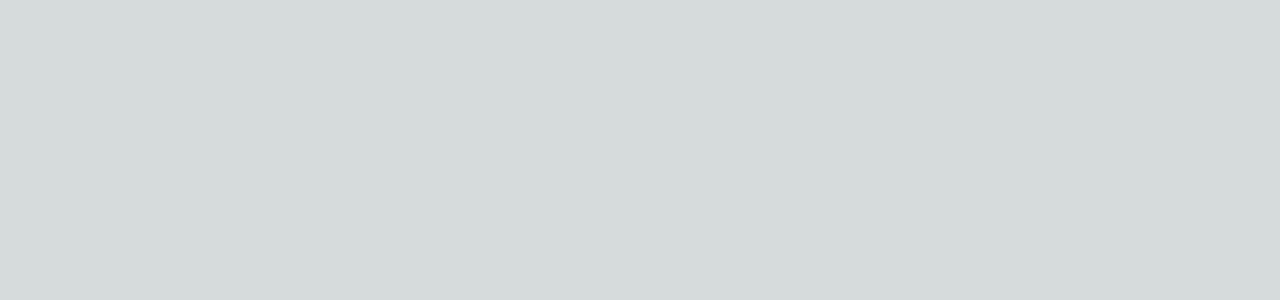
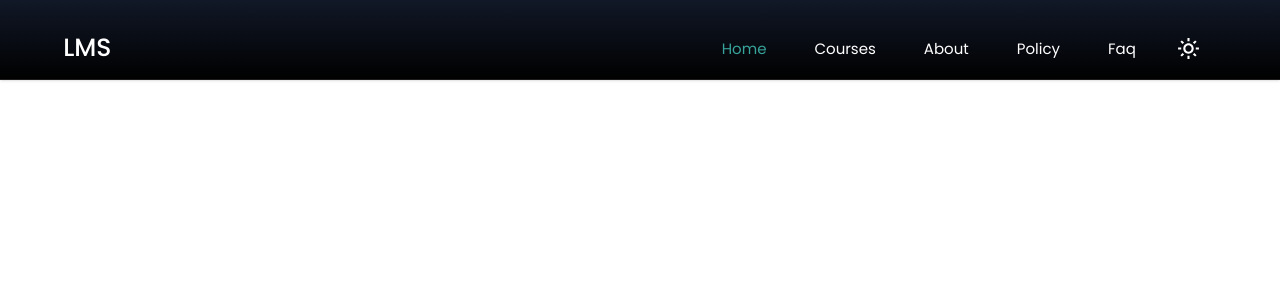
Before and after one commit to sanketbagad/lms, a Next.js app: page / in a window 1280 px wide. Shown: the top 300 px of the page. Built offline with nearby package versions, Linux system fonts and the light colour scheme.

Commit message:
Header Section

```diff
--- /dev/null
+++ b/app/_components/Header.tsx
@@ -0,0 +1,57 @@
+"use client";
+import Link from "next/link";
+import React, { FC, useState } from "react";
+import NavItems from "../utils/NavItems";
+import { ThemeSwitcher } from "../utils/ThemeSwitcher";
+
+type Props = {
+  open: boolean;
+  setOpen: (open: boolean) => void;
+  activeItem: number;
+};
+
+const Header: FC<Props> = (props) => {
+  const [active, setActive] = useState(false);
+  const [openSidebar, setOpenSidebar] = useState(false);
+
+  if (typeof window !== "undefined") {
+    window.addEventListener("scroll", () => {
+      if (window.scrollY > 80) {
+        setActive(true);
+      } else {
+        setActive(false);
+      }
+    });
+  }
+  return (
+    <div className="w-full relative">
+      <div
+        className={`${
+          active
+            ? "dark:bg-opacity-50 dark:bg-gradient-to-b dark:from-gray-900 dark:to-black fixed top-0 left-0 w-full h-[80px] z-[80] border-b dark:border-[#ffffff1c] transition duration-500"
+            : "w-full border-b dark:border-[#ffffff1c] h-[80px] z-[80] dark:shadow"
+        }`}
+      >
+        <div className="w-[95%] 800px:w-[92%] m-auto py-2 h-full">
+          <div className="w-full flex justify-between items-center h-[80px] p-3">
+            <div>
+              <Link
+                href="/"
+                className="text-[25px] font-Poppins font-[500] text-black dark:text-white"
+              >
+                LMS
+              </Link>
+            </div>
+
+            <div className="flex items-center">
+                <NavItems activeItem={props.activeItem} isMobile={false} />
+                <ThemeSwitcher />
+            </div>
+          </div>
+        </div>
+      </div>
+    </div>
+  );
+};
+
+export default Header;
--- a/app/globals.css
+++ b/app/globals.css
@@ -18,12 +18,35 @@
 
 body {
   color: rgb(var(--foreground-rgb));
-  background: linear-gradient(
-      to bottom,
-      transparent,
-      rgb(var(--background-end-rgb))
-    )
-    rgb(var(--background-start-rgb));
+  .hero_animation {
+    background-image: linear-gradient(
+      147.7deg,
+      hsla(239 76%, 53%, 0.456) 10.41%,
+      hsla(0 0%, 100%, 0) 89.25%
+    );
+    animation: changeBackgroundColor 8s infinite alternate;
+  }
+
+  @keyframes changeBackgroundColor {
+    0% {
+      opacity: 1;
+    }
+    16.67% {
+      opacity: 0.9;
+    }
+    33.33% {
+      opacity: 0.8;
+    }
+    50% {
+      opacity: 0.7;
+    }
+    66.67% {
+      opacity: 0.6;
+    }
+    83.33% {
+      opacity: 0.5;
+    }
+  }
 }
 
 @layer utilities {
--- a/app/layout.tsx
+++ b/app/layout.tsx
@@ -1,13 +1,19 @@
 import type { Metadata } from "next";
-import { Inter } from "next/font/google";
+import { Poppins, Josefin_Sans } from "next/font/google";
 import "./globals.css";
+import { ThemeProvider } from "./utils/theme-provider";
 
-const inter = Inter({ subsets: ["latin"] });
+const poppins = Poppins({
+  subsets: ["latin"],
+  weight: ["400", "500", "600", "700"],
+  variable: "--font-Poppins",
+});
 
-export const metadata: Metadata = {
-  title: "LMS - By Sanket Bagad",
-  description: "Generated by create next app",
-};
+const josefin = Josefin_Sans({
+  subsets: ["latin"],
+  weight: ["400", "500", "600", "700"],
+  variable: "--font-Josefin",
+});
 
 export default function RootLayout({
   children,
@@ -16,7 +22,11 @@ export default function RootLayout({
 }>) {
   return (
     <html lang="en">
-      <body className={inter.className}>{children}</body>
+      <body className={`${poppins.variable} ${josefin.variable} !bg-white dark:bg-gradient-to-b dark:from-gray-900 bg-no-repeat dark:to-black duration-300` }>
+        <ThemeProvider attribute="class" defaultTheme="dark" enableSystem>
+          {children}
+        </ThemeProvider>
+      </body>
     </html>
   );
 }
--- a/app/page.tsx
+++ b/app/page.tsx
@@ -2,18 +2,22 @@
 
 import { FC, useState } from "react";
 import Heading from "./utils/Heading";
+import Header from "./_components/Header";
 
 interface Props {}
 
 const Page: FC<Props> = (props) => {
+  const [open, setOpen] = useState(false);
+  const [activeItem, setActiveItem] = useState(0);
   return (
-    <div>
+    <>
       <Heading
         title="LMS - By Sanket Bagad"
         description="LMS- is a Learning Management System"
         keywords="LMS, Learning Management System"
       />
-    </div>
+      <Header open={open} setOpen={setOpen} activeItem={activeItem} />
+    </>
   );
 };
 
--- /dev/null
+++ b/app/utils/NavItems.tsx
@@ -0,0 +1,71 @@
+import Link from "next/link";
+import React from "react";
+
+type Props = {
+  activeItem: number;
+  isMobile: boolean;
+};
+
+const navItemsData = [
+  {
+    name: "Home",
+    path: "/",
+  },
+  {
+    name: "Courses",
+    path: "/courses",
+  },
+  {
+    name: "About",
+    path: "/about",
+  },
+  {
+    name: "Policy",
+    path: "/policy",
+  },
+  {
+    name: "Faq",
+    path: "/faq",
+  },
+];
+
+const NavItems = ({ activeItem, isMobile }: Props) => {
+  return (
+    <>
+      <div className="hidden 800px:flex">
+        {navItemsData.map((item, index) => (
+          <Link href={item.path} key={index} passHref>
+            <span
+              className={`${
+                activeItem === index
+                  ? "text-[crimson] dark:text-[#37a39a]"
+                  : "text-black dark:text-white"
+              } cursor-pointer px-6 font-Poppins font-[400] text-[15px]`}
+            >
+              {item.name}
+            </span>
+          </Link>
+        ))}
+      </div>
+      {isMobile && (
+        <div className="flex 800px:hidden">
+          <div className="py-6 text-center w-full">
+            {navItemsData.map((item, index) => (
+            <Link href="/" passHref key={index}>
+              <span
+                className={`${
+                  activeItem === 0
+                    ? "text-[crimson] dark:text-[#37a39a]"
+                    : "text-black dark:text-white"
+                } cursor-pointer px-6 font-Poppins font-[400] text-[10px]`}
+              ></span>
+            </Link>
+            ))}
+          </div>
+        </div>
+      )}
+    </>
+  );
+};
+
+export default NavItems;
--- /dev/null
+++ b/app/utils/ThemeSwitcher.tsx
@@ -0,0 +1,33 @@
+"use client";
+import { useState, useEffect } from "react";
+import { useTheme } from "next-themes";
+import { BiMoon, BiSun } from "react-icons/bi";
+
+export const ThemeSwitcher = () => {
+  const [mounted, setMounted] = useState(false);
+  const { theme, setTheme } = useTheme();
+
+  useEffect(() => setMounted(true), []);
+
+  if (!mounted) return null;
+
+  return (
+    <div className="flex items-center justify-center mx-4">
+      {theme === "light" ? (
+        <BiMoon
+          className="cursor-pointer"
+          fill="black"
+          size={25}
+          onClick={() => setTheme("dark")}
+        />
+      ) : (
+        <BiSun
+          className="cursor-pointer"
+          fill="white"
+          size={25}
+          onClick={() => setTheme("light")}
+        />
+      )}
+    </div>
+  );
+};
--- /dev/null
+++ b/app/utils/theme-provider.tsx
@@ -0,0 +1,9 @@
+"use client";
+
+import * as React from "react";
+import { ThemeProvider as NextThemeProvider } from "next-themes";
+import type { ThemeProviderProps } from "next-themes/dist/types";
+
+export const ThemeProvider = ({ children, ...props }: ThemeProviderProps) => {
+  return <NextThemeProvider {...props}>{children}</NextThemeProvider>;
+};
--- a/package.json
+++ b/package.json
@@ -12,7 +12,8 @@
     "next": "14.1.4",
     "next-themes": "^0.3.0",
     "react": "^18",
-    "react-dom": "^18"
+    "react-dom": "^18",
+    "react-icons": "^5.0.1"
   },
   "devDependencies": {
     "@types/node": "^20",
--- a/tailwind.config.ts
+++ b/tailwind.config.ts
@@ -6,6 +6,7 @@ const config: Config = {
     "./components/**/*.{js,ts,jsx,tsx,mdx}",
     "./app/**/*.{js,ts,jsx,tsx,mdx}",
   ],
+  darkMode: ["class"],
   theme: {
     extend: {
       fontFamily: {
```
Also changed, not shown: 1 other file (tests, documents, lock files or other folders).
